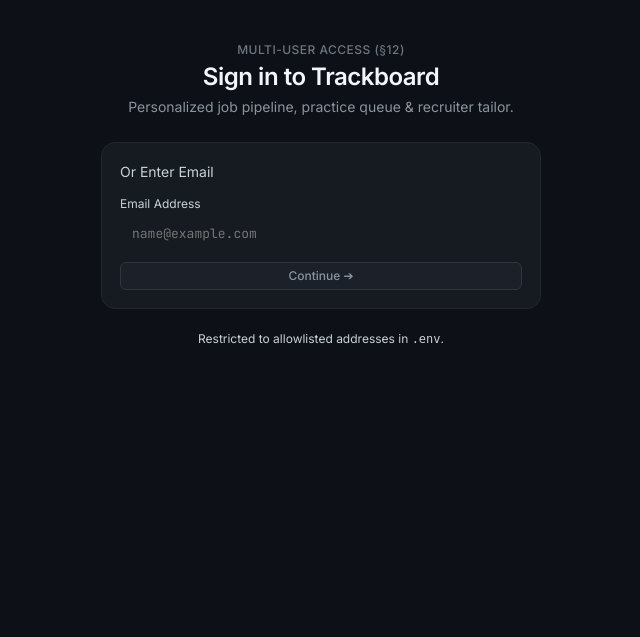
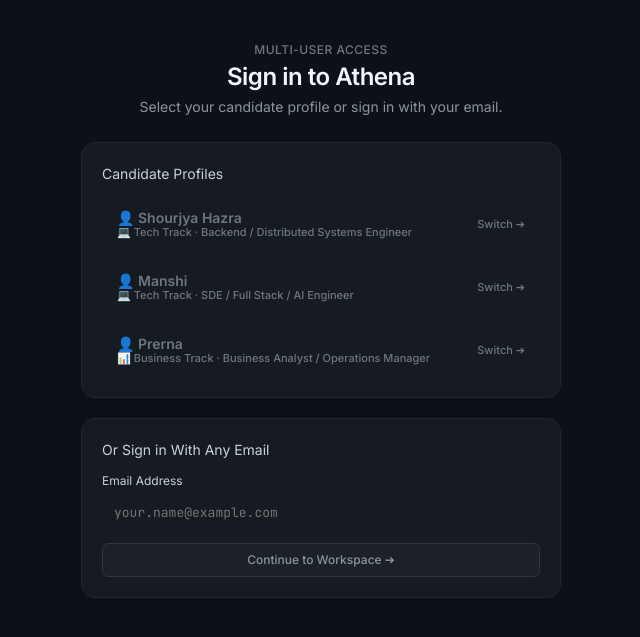
Before and after one commit to shourjya001/Athena, a FastAPI app: page /login in a window 1280 px wide. Shown: the part 57-694 px from the top of the page, without its empty margins (319-959 px from the left). Run offline with FastAPI, Linux system fonts and the light colour scheme; data comes from the database, SQL or seed files in the repository.

Commit message:
feat: enhance login page with candidate quick-switch and seamless multi-user cookie persistence

```diff
--- a/src/trackboard/main.py
+++ b/src/trackboard/main.py
@@ -575,9 +575,9 @@
     def do_login(email: str = Form(...)):
         s = get_settings()
         clean = email.strip().lower()
-        if s.allowlist and clean not in s.allowlist and clean != s.dev_user_email.lower():
+        if "@" not in clean:
             return RedirectResponse(
-                url="/login?error=" + f"{clean}+is+not+in+the+allowlist.+Contact+the+owner.",
+                url="/login?error=Please+enter+a+valid+email+address.",
                 status_code=303,
             )
         resp = RedirectResponse(url="/", status_code=303)
--- a/src/trackboard/templates/pages/login.html
+++ b/src/trackboard/templates/pages/login.html
@@ -1,51 +1,74 @@
 {% extends "base.html" %}
 {% block title %}Sign in — Trackboard{% endblock %}
 {% block body %}
-<div style="max-width:440px;margin:40px auto 60px auto;">
+<div style="max-width:480px;margin:40px auto 60px auto;">
   <div class="page-head" style="text-align:center;padding-top:0;">
-    <div class="label">MULTI-USER ACCESS (§12)</div>
-    <h1 style="font-size:24px;">Sign in to Trackboard</h1>
-    <p class="sub">Personalized job pipeline, practice queue & recruiter tailor.</p>
+    <div class="label">MULTI-USER ACCESS</div>
+    <h1 style="font-size:24px;">Sign in to Athena</h1>
+    <p class="sub">Select your candidate profile or sign in with your email.</p>
   </div>
 
   {% if error %}
   <div class="box halt" style="margin-bottom:16px;">
-    <b>Access Denied:</b> {{ error }}
+    <b>Notice:</b> {{ error }}
   </div>
   {% endif %}
 
-  {% if allowlist %}
-  <div class="card" style="margin-bottom:20px;padding:18px;">
-    <div class="label" style="margin-bottom:10px;">Select Authorized Account</div>
-    <div style="display:flex;flex-direction:column;gap:8px;">
-      {% for em in allowlist %}
+  <div class="card" style="margin-bottom:20px;padding:20px;">
+    <div class="label" style="margin-bottom:12px;">Candidate Profiles</div>
+    <div style="display:flex;flex-direction:column;gap:10px;">
+
+      {# Shourjya #}
       <form action="/login" method="post" style="margin:0;">
-        <input type="hidden" name="email" value="{{ em }}">
-        <button type="submit" class="btn {% if user and user.email == em %}btn-primary{% else %}btn-ghost{% endif %}" style="width:100%;text-align:left;display:flex;justify-content:space-between;align-items:center;">
-          <span>👤 <b>{{ em.split('@')[0] }}</b> <span style="font-size:11px;color:var(--muted);font-family:var(--mono);">({{ em }})</span></span>
-          {% if user and user.email == em %}<span class="tick">Active ✓</span>{% else %}<span>➔</span>{% endif %}
+        <input type="hidden" name="email" value="shourjya001@gmail.com">
+        <button type="submit" class="btn {% if user and user.email == 'shourjya001@gmail.com' %}btn-primary{% else %}btn-ghost{% endif %}" style="width:100%;text-align:left;display:flex;justify-content:space-between;align-items:center;padding:12px 14px;">
+          <div>
+            <div style="font-weight:600;font-size:14px;color:var(--chalk);">👤 Shourjya Hazra</div>
+            <div style="font-size:11px;color:var(--muted);margin-top:2px;">💻 Tech Track · Backend / Distributed Systems Engineer</div>
+          </div>
+          {% if user and user.email == 'shourjya001@gmail.com' %}<span class="tick" style="color:var(--live);font-weight:bold;">Active ✓</span>{% else %}<span style="color:var(--muted);">Switch ➔</span>{% endif %}
         </button>
       </form>
-      {% endfor %}
+
+      {# Manshi #}
+      <form action="/login" method="post" style="margin:0;">
+        <input type="hidden" name="email" value="manshi@gmail.com">
+        <button type="submit" class="btn {% if user and user.email == 'manshi@gmail.com' %}btn-primary{% else %}btn-ghost{% endif %}" style="width:100%;text-align:left;display:flex;justify-content:space-between;align-items:center;padding:12px 14px;">
+          <div>
+            <div style="font-weight:600;font-size:14px;color:var(--chalk);">👤 Manshi</div>
+            <div style="font-size:11px;color:var(--muted);margin-top:2px;">💻 Tech Track · SDE / Full Stack / AI Engineer</div>
+          </div>
+          {% if user and user.email == 'manshi@gmail.com' %}<span class="tick" style="color:var(--live);font-weight:bold;">Active ✓</span>{% else %}<span style="color:var(--muted);">Switch ➔</span>{% endif %}
+        </button>
+      </form>
+
+      {# Prerna #}
+      <form action="/login" method="post" style="margin:0;">
+        <input type="hidden" name="email" value="prerna@gmail.com">
+        <button type="submit" class="btn {% if user and user.email == 'prerna@gmail.com' %}btn-primary{% else %}btn-ghost{% endif %}" style="width:100%;text-align:left;display:flex;justify-content:space-between;align-items:center;padding:12px 14px;">
+          <div>
+            <div style="font-weight:600;font-size:14px;color:var(--chalk);">👤 Prerna</div>
+            <div style="font-size:11px;color:var(--muted);margin-top:2px;">📊 Business Track · Business Analyst / Operations Manager</div>
+          </div>
+          {% if user and user.email == 'prerna@gmail.com' %}<span class="tick" style="color:var(--live);font-weight:bold;">Active ✓</span>{% else %}<span style="color:var(--muted);">Switch ➔</span>{% endif %}
+        </button>
+      </form>
+
     </div>
   </div>
-  {% endif %}
 
-  <div class="card" style="padding:18px;">
-    <div class="label" style="margin-bottom:10px;">Or Enter Email</div>
+  <div class="card" style="padding:20px;">
+    <div class="label" style="margin-bottom:10px;">Or Sign in With Any Email</div>
     <form action="/login" method="post" style="display:flex;flex-direction:column;gap:12px;">
       <div>
         <label style="display:block;font-size:12px;color:var(--muted);margin-bottom:4px;">Email Address</label>
-        <input type="email" name="email" required placeholder="name@example.com" style="width:100%;background:var(--ink);border:1px solid var(--rule);color:var(--chalk);padding:8px 12px;border-radius:4px;font-family:var(--mono);font-size:13px;">
+        <input type="email" name="email" required placeholder="your.name@example.com" style="width:100%;background:var(--ink);border:1px solid var(--rule);color:var(--chalk);padding:10px 12px;border-radius:4px;font-family:var(--mono);font-size:13px;">
       </div>
-      <button type="submit" class="btn btn-primary" style="width:100%;justify-content:center;">
-        Continue ➔
+      <button type="submit" class="btn btn-primary" style="width:100%;justify-content:center;padding:10px;">
+        Continue to Workspace ➔
       </button>
     </form>
   </div>
 
-  <div style="text-align:center;margin-top:20px;font-size:12px;color:var(--muted);">
-    Restricted to allowlisted addresses in <code>.env</code>.
-  </div>
 </div>
 {% endblock %}
```
